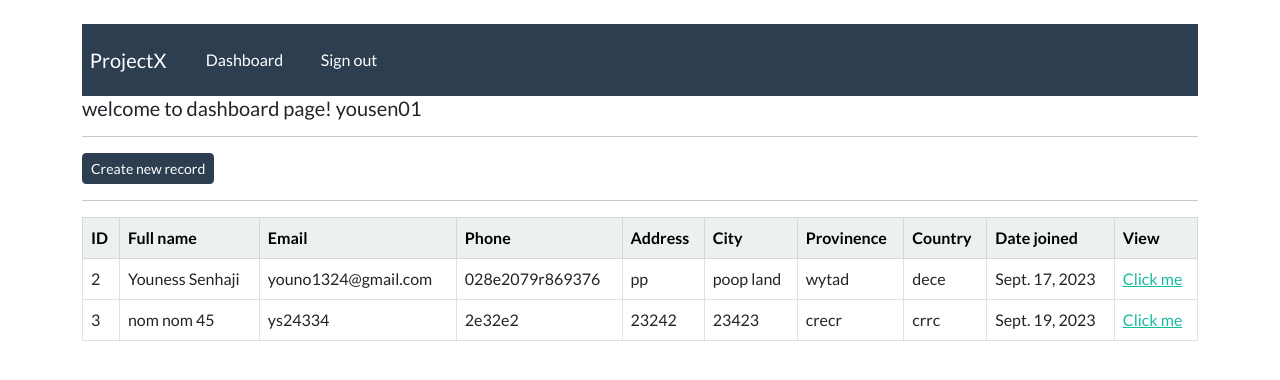
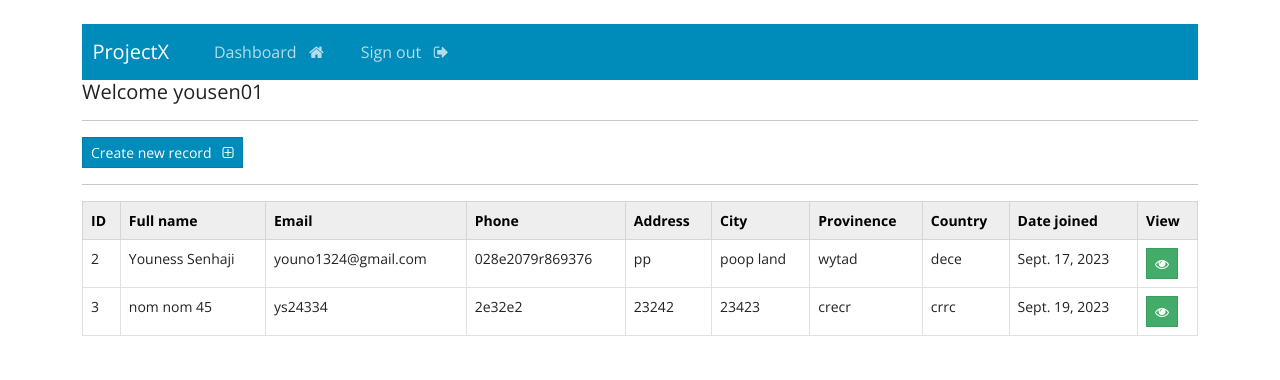
Before and after one commit to ys218279/software-agile-repo, a Django app: page /dashboard in a window 1280 px wide. Shown: the top 380 px of the page. Run offline with Django 4.2, Linux system fonts and the light colour scheme; a user stored in the database is signed in; data comes from the database, SQL or seed files in the repository; both versions use the stored data as it was after the commit; some libraries are stand-ins or nearby versions.

Commit message:
Added icons, adjusted positioning and fonts, added return buttons

```diff
--- a/webapp/models.py
+++ b/webapp/models.py
@@ -14,3 +14,5 @@ class Record(models.Model):
 
     def __str__(self):
         return self.first_name + "   " + self.last_name
+
+# Create a seccond table
--- a/webapp/templates/webapp/base.html
+++ b/webapp/templates/webapp/base.html
@@ -11,9 +11,12 @@
 
         <title>ProjectX</title>
 
-        <link rel="stylesheet" type="text/css" href="https://bootswatch.com/5/flatly/bootstrap.min.css">
+        <link rel="stylesheet" type="text/css" href="https://bootswatch.com/5/yeti/bootstrap.min.css">
 
         <link rel="stylesheet" type="text/css" href="{% static 'css/styles.css' %}">
+
+        <link rel="stylesheet" href="https://cdnjs.cloudflare.com/ajax/libs/font-awesome/4.7.0/css/font-awesome.min.css">
+
     </head>
 
     <body>
--- a/webapp/templates/webapp/dashboard.html
+++ b/webapp/templates/webapp/dashboard.html
@@ -2,13 +2,13 @@
 
 {% block content %}
 
-    <h5> welcome to dashboard page! {{user}} </h5>
+    <h5> Welcome {{user}} </h5>
 
     <hr>
 
     <a class="btn btn-primary btn-sm" href="{% url 'create-record' %}">
 
-        Create new record
+        Create new record &nbsp; <i class="fa fa-plus-square-o" aria-hidden="true"></i>
 
     </a>
 
@@ -50,7 +50,13 @@
 
                 <td> {{record.creation_date}} </td>
 
-                <td> <a href="{%url 'record' record.id %}"> Click me</a> </td>
+                <td>
+                    <a class="btn btn-success btn-sm" href="{%url 'record' record.id %}">
+
+                        <i class="fa fa-eye" aria-hidden="true"></i>
+
+                    </a>
+                </td>
             </tr>
             {% endfor %}
         {% endif %}
--- a/webapp/templates/webapp/index.html
+++ b/webapp/templates/webapp/index.html
@@ -17,7 +17,7 @@
 
             <br>
 
-            <a class="btn btn-primary" type="button" href="{% url 'register'%}"> Create your account</a>
+            <a class="btn btn-primary" type="button" href="{% url 'register'%}"> Create your account &nbsp; <i class="fa fa-user-plus" aria-hidden="true"></i></a>
         </div>
 
     </body>
--- a/webapp/templates/webapp/my-login.html
+++ b/webapp/templates/webapp/my-login.html
@@ -19,7 +19,7 @@
 
                 <br>
 
-                <button type="'submit" class="btn btn-primary w-100 btn-block p-2" form-layout> Create account</button>
+                <button type="'submit" class="btn btn-primary w-100 btn-block p-2" form-layout>Login &nbsp; <i class="fa fa-key" aria-hidden="true"></i></button>
 
             </form>
 
```
Also changed, not shown: webapp/templates/webapp/create-record.html (+11 -1 lines), webapp/templates/webapp/register.html (+11 -3 lines), webapp/templates/webapp/update-record.html (+9 -1 lines), webapp/templates/webapp/view-record.html (+20 -11 lines), db.sqlite3.
